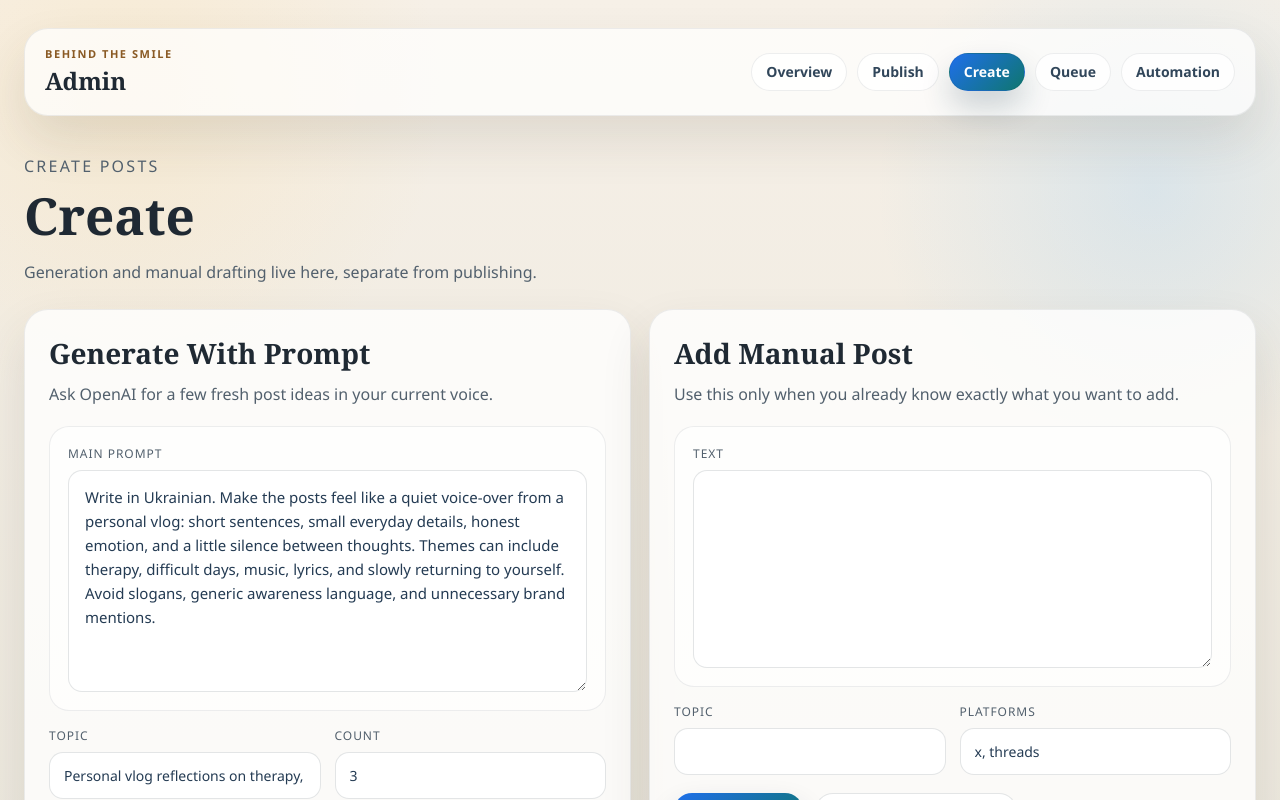
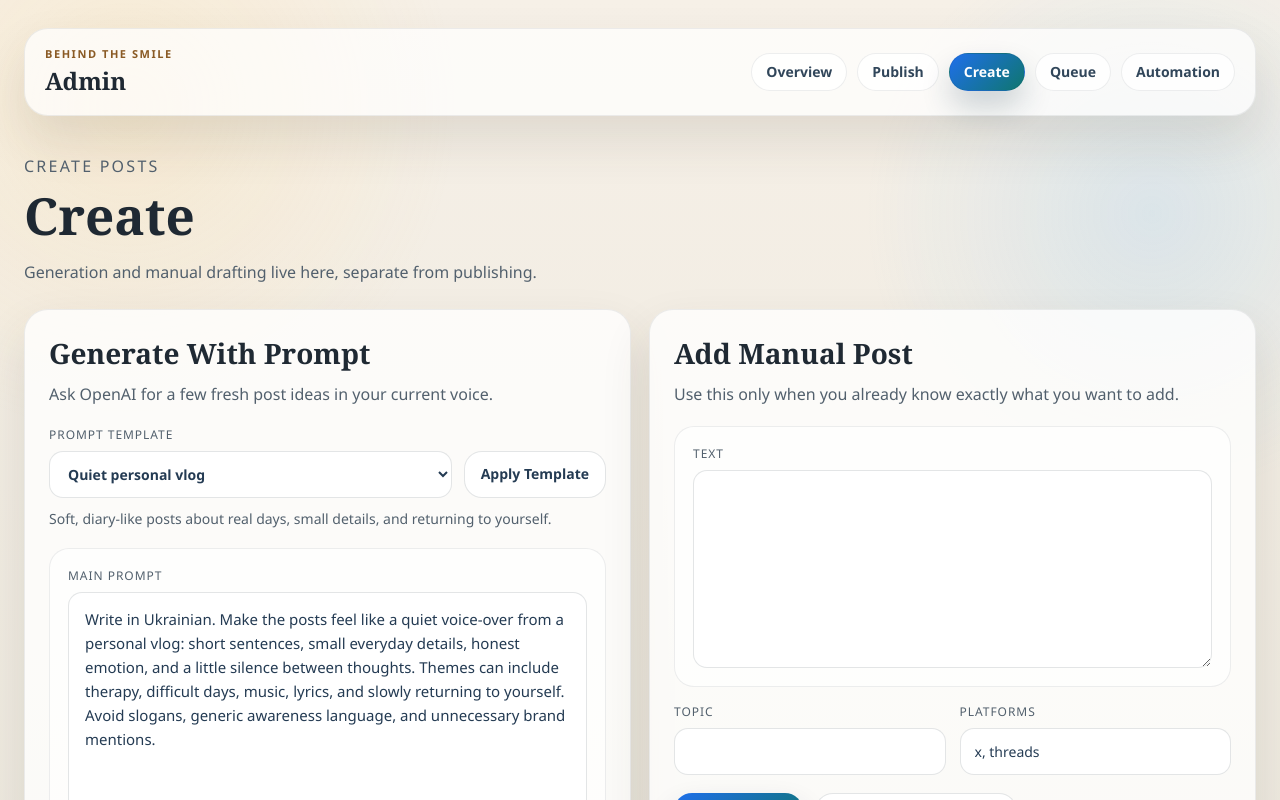
Before and after one commit to OlegUnreal/Treads-X-Poster, an Angular app in the folder frontend/: page /create in a window 1280 px wide. Shown: the top 800 px of the page. Built offline with nearby package versions, Linux system fonts and the light colour scheme.

Commit message:
Add prompt templates to create page

```diff
--- a/frontend/src/app/pages/create-page.component.ts
+++ b/frontend/src/app/pages/create-page.component.ts
@@ -25,6 +25,21 @@ import { AdminUiStateService } from '../services/admin-ui-state.service';
             <h2>Generate With Prompt</h2>
             <p>Ask OpenAI for a few fresh post ideas in your current voice.</p>
           </div>
+
+          <div class="prompt-presets">
+            <label>
+              <span>Prompt Template</span>
+              <select [(ngModel)]="selectedPromptTemplateId">
+                <option *ngFor="let template of promptTemplates" [ngValue]="template.id">
+                  {{ template.title }}
+                </option>
+              </select>
+            </label>
+            <button type="button" class="ghost" (click)="applyPromptTemplate()">Apply Template</button>
+          </div>
+          <p class="template-note">
+            {{ selectedPromptTemplate().description }}
+          </p>
 
           <div class="focus-block">
             <label class="stacked">
@@ -164,6 +179,36 @@ import { AdminUiStateService } from '../services/admin-ui-state.service';
       box-shadow: 0 24px 50px rgba(69,58,42,0.12);
     }
     .panel-head h2 { margin: 0; font-size: 28px; }
+    .prompt-presets {
+      margin-top: 18px;
+      display: grid;
+      grid-template-columns: minmax(0, 1fr) max-content;
+      gap: 12px;
+      align-items: end;
+      font-family: "Segoe UI", sans-serif;
+    }
+    .prompt-presets label { display: grid; gap: 8px; }
+    .prompt-presets span {
+      font-size: 12px;
+      text-transform: uppercase;
+      letter-spacing: 0.08em;
+      color: #52606d;
+      font-family: "Segoe UI", sans-serif;
+    }
+    .prompt-presets select {
+      width: 100%;
+      border: 1px solid rgba(31,41,51,0.12);
+      border-radius: 14px;
+      padding: 12px 14px;
+      background: rgba(255,255,255,0.92);
+      color: #243b53;
+      font: 700 14px/1.5 "Segoe UI", sans-serif;
+    }
+    .template-note {
+      margin: 10px 0 0;
+      color: #52606d;
+      font: 500 14px/1.6 "Segoe UI", sans-serif;
+    }
     .focus-block {
       margin-top: 18px;
       padding: 18px;
@@ -234,7 +279,7 @@ import { AdminUiStateService } from '../services/admin-ui-state.service';
     .generated-results { margin-top: 18px; font-family: "Segoe UI", sans-serif; }
     .generated-results h3 { margin: 0 0 12px; font-size: 18px; }
     .generated-results ol { margin: 0; padding-left: 18px; display: grid; gap: 10px; }
-    @media (max-width: 900px) { .grid, .form-grid { grid-template-columns: 1fr; } }
+    @media (max-width: 900px) { .grid, .form-grid, .prompt-presets { grid-template-columns: 1fr; } }
   `]
 })
 export class CreatePageComponent {
@@ -247,6 +292,49 @@ export class CreatePageComponent {
   protected generatedPosts: string[] = [];
   protected generationResultMessage = '';
   protected newPostPlatforms = 'x, threads';
+  protected selectedPromptTemplateId = 'quiet-vlog';
+  protected readonly promptTemplates = [
+    {
+      id: 'quiet-vlog',
+      title: 'Quiet personal vlog',
+      description: 'Soft, diary-like posts about real days, small details, and returning to yourself.',
+      prompt: 'Write in Ukrainian. Make the posts feel like a quiet voice-over from a personal vlog: short sentences, small everyday details, honest emotion, and a little silence between thoughts. Themes can include therapy, difficult days, music, lyrics, and slowly returning to yourself. Avoid slogans, generic awareness language, and unnecessary brand mentions.',
+      topic: 'Personal vlog reflections on therapy, lyrics, and difficult days',
+      tone: 'warm, honest, cinematic, diary-like, human'
+    },
+    {
+      id: 'therapy-reflection',
+      title: 'Therapy reflection',
+      description: 'Grounded posts about healing, boundaries, emotions, and gentle self-awareness.',
+      prompt: 'Write in Ukrainian. Create posts that sound like a calm therapy reflection after a difficult but important day. Keep the language simple and human. Focus on noticing feelings, setting boundaries, recovering slowly, and allowing yourself not to be perfect. Avoid clinical advice, motivational cliches, and dramatic wording.',
+      topic: 'Therapy reflections, boundaries, and emotional recovery',
+      tone: 'calm, caring, honest, grounded'
+    },
+    {
+      id: 'music-lyrics',
+      title: 'Music and lyrics',
+      description: 'Posts built around the feeling of a song without quoting lyrics directly.',
+      prompt: 'Write in Ukrainian. Make each post feel inspired by music and lyrics, but do not quote any real lyrics. Focus on the emotional aftertaste of a song: night walks, headphones, memories, quiet sadness, hope, and the moment when one line seems to understand you. Keep it short, visual, and personal.',
+      topic: 'Music, lyric-like feelings, and late-night reflections',
+      tone: 'cinematic, intimate, reflective, poetic but simple'
+    },
+    {
+      id: 'hard-day',
+      title: 'Difficult day',
+      description: 'Gentle posts for days when everything feels heavy but still survivable.',
+      prompt: 'Write in Ukrainian. Create posts for a difficult day. The voice should be honest, not polished: tired, quiet, but still trying. Include small real-world details like tea, weather, a room, a song, or a message left unanswered. Do not force optimism. End with a small sense of breathing room.',
+      topic: 'Difficult days, tiredness, and small ways to keep going',
+      tone: 'honest, gentle, minimal, human'
+    },
+    {
+      id: 'behind-the-smile',
+      title: 'Behind The Smile',
+      description: 'Brand-aligned posts for the project voice without sounding promotional.',
+      prompt: 'Write in Ukrainian for Behind The Smile. The posts should feel like a quiet note from someone who smiles in public but is learning to be honest in private. Keep it personal, warm, and restrained. Mention the idea behind the smile only naturally, not as a slogan. Avoid sales language and generic mental health phrases.',
+      topic: 'Behind The Smile: what people carry quietly',
+      tone: 'warm, sincere, reflective, restrained'
+    }
+  ];
   protected generatorForm = {
     prompt: 'Write in Ukrainian. Make the posts feel like a quiet voice-over from a personal vlog: short sentences, small everyday details, honest emotion, and a little silence between thoughts. Themes can include therapy, difficult days, music, lyrics, and slowly returning to yourself. Avoid slogans, generic awareness language, and unnecessary brand mentions.',
     topic: 'Personal vlog reflections on therapy, lyrics, and difficult days',
@@ -265,6 +353,21 @@ export class CreatePageComponent {
     language: 'uk',
     tone: 'warm, honest, cinematic, human'
   };
+
+  protected selectedPromptTemplate() {
+    return this.promptTemplates.find((template) => template.id === this.selectedPromptTemplateId) ?? this.promptTemplates[0];
+  }
+
+  protected applyPromptTemplate(): void {
+    const template = this.selectedPromptTemplate();
+    this.generatorForm = {
+      ...this.generatorForm,
+      prompt: template.prompt,
+      topic: template.topic,
+      tone: template.tone
+    };
+    this.generationResultMessage = `${template.title} template applied.`;
+  }
 
   protected generateFromPrompt(): void {
     this.dashboardService.generatePrompt({
```
